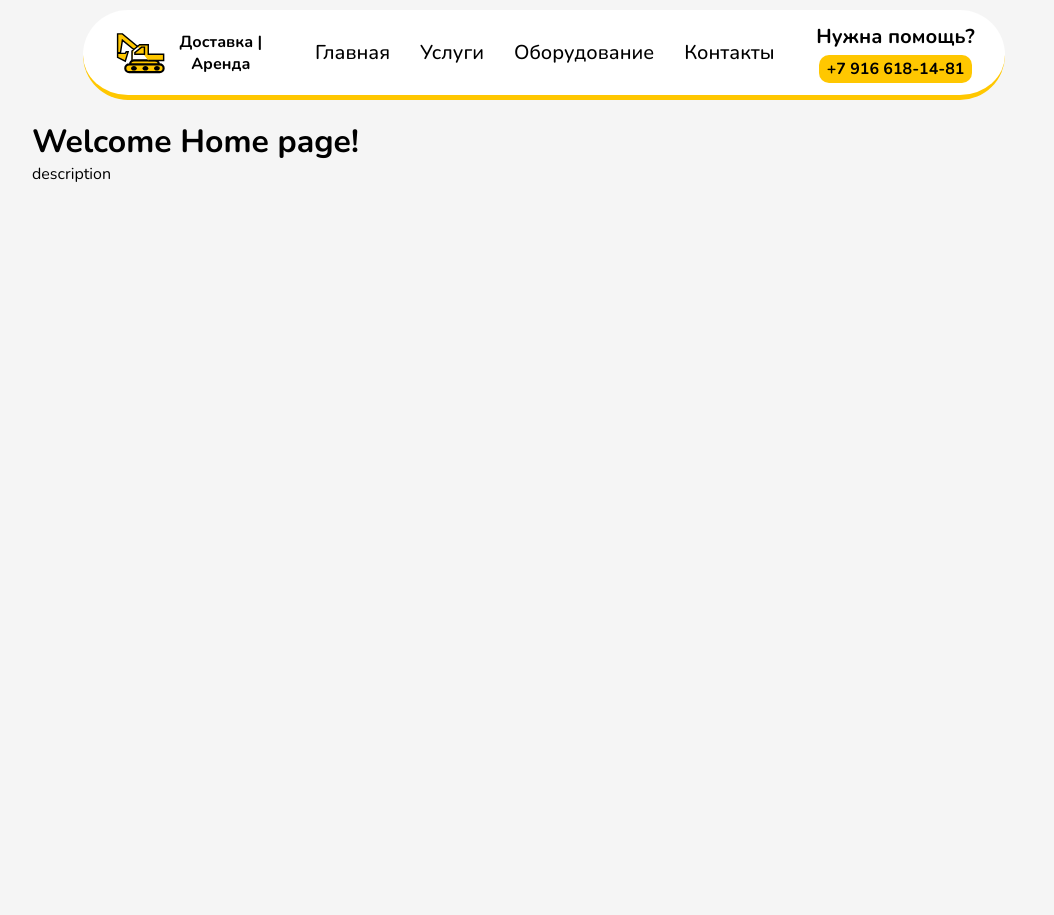
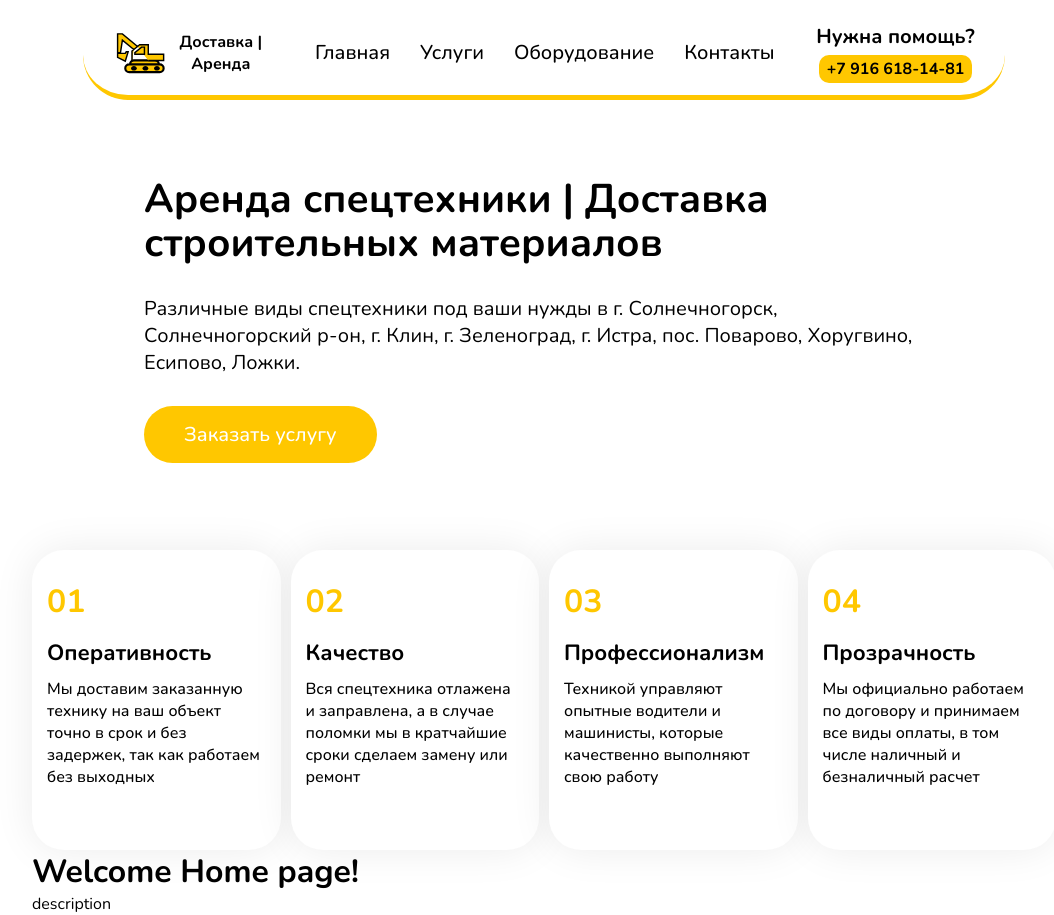
Before and after one commit to 1Slivador1Dali1/cargo-transportation, a React (Vite) app: page / in a window 1280 px wide. Shown: the whole page, without its empty margins (96-1150 px from the left). Before the commit the page ends 800 px from the top, so only its background shows below. Built offline with nearby package versions, Linux system fonts and the light colour scheme.

Commit message:
Creating OurQualitiesBlock and OurQualitiesItem

```diff
--- a/src/components/Hero/index.module.scss
+++ b/src/blocks/Hero/index.module.scss
@@ -10,6 +10,8 @@
   display: flex;
   align-items: center;
   justify-content: center;
+
+  margin-bottom: 30px;
 
   @include respond("xl") {
     height: 500px;
--- /dev/null
+++ b/src/blocks/OurQualitiesBlock/OurQualitiesBlock.jsx
@@ -0,0 +1,44 @@
+import styles from "./index.module.scss";
+import OurQualitiesItem from "../../components/OurQualitiesItem/OurQualitiesItem";
+
+const listItem = [
+  {
+    id: 1,
+    num: "01",
+    title: "Оперативность",
+    text: "Мы доставим  заказанную технику на ваш объект точно в срок и без задержек, так как работаем без выходных",
+  },
+  {
+    id: 2,
+    num: "02",
+    title: "Качество",
+    text: "Вся спецтехника отлажена и заправлена, а в случае поломки мы в кратчайшие сроки сделаем замену или ремонт",
+  },
+  {
+    id: 3,
+    num: "03",
+    title: "Профессионализм",
+    text: "Техникой управляют опытные водители и машинисты, которые качественно выполняют свою работу",
+  },
+  {
+    id: 4,
+    num: "04",
+    title: "Прозрачность",
+    text: "Мы официально работаем по договору и принимаем все виды оплаты, в том числе наличный и безналичный расчет",
+  },
+];
+
+export default function OurQualitiesBlock() {
+  return (
+    <ul className={styles.list}>
+      {listItem.map((item) => (
+        <OurQualitiesItem
+          key={item.id}
+          num={item.num}
+          title={item.title}
+          text={item.text}
+        />
+      ))}
+    </ul>
+  );
+}
--- /dev/null
+++ b/src/blocks/OurQualitiesBlock/index.module.scss
@@ -0,0 +1,15 @@
+@use "@/styles/main.scss" as *;
+@use "@/styles/mixins.scss" as *;
+
+.list {
+  display: flex;
+  flex-direction: column;
+  align-items: center;
+  justify-content: center;
+  gap: 10px;
+
+  @include respond("lg") {
+    flex-direction: row;
+    font-size: 40px;
+  }
+}
--- /dev/null
+++ b/src/components/OurQualitiesItem/OurQualitiesItem.jsx
@@ -0,0 +1,22 @@
+import styles from "./index.module.scss";
+import PropTypes from "prop-types";
+
+OurQualitiesItem.propTypes = {
+  num: PropTypes.string,
+  title: PropTypes.string,
+  text: PropTypes.string,
+};
+
+export default function OurQualitiesItem({ num, title, text }) {
+  return (
+    <>
+      <li className={styles.item}>
+        <h3 className={styles.item__num}>{num}</h3>
+        <div className={styles.item__bottom}>
+          <span className={styles.item__bottom_title}>{title}</span>
+          <p className={styles.item__bottom_text}>{text}</p>
+        </div>
+      </li>
+    </>
+  );
+}
--- /dev/null
+++ b/src/components/OurQualitiesItem/index.module.scss
@@ -0,0 +1,81 @@
+@use "@/styles/main.scss" as *;
+@use "@/styles/mixins.scss" as *;
+
+.item {
+  width: 270px;
+  height: 270px;
+  border-radius: 32px;
+  padding: 15px 15px;
+
+  box-shadow: 0 0 40px 0 rgba(0, 0, 0, 0.08);
+  background: var(--color-white);
+
+  display: flex;
+  flex-direction: column;
+  align-items: start;
+  gap: 15px;
+
+  @include respond("md") {
+    width: 650px;
+    height: 200px;
+    padding: 30px 15px;
+  }
+
+  @include respond("lg") {
+    width: 300px;
+    height: 300px;
+    padding: 30px 15px;
+  }
+
+  @include respond("xl") {
+    width: 370px;
+    height: 370px;
+    padding: 30px;
+  }
+
+  &__num {
+    font-weight: 700;
+    font-size: 32px;
+
+    color: var(--color-accent);
+
+    @include respond("xl") {
+      font-size: 40px;
+    }
+  }
+
+  &__bottom {
+    display: flex;
+    flex-direction: column;
+    align-items: start;
+    justify-content: center;
+    gap: 10px;
+
+    &_title {
+      font-weight: 700;
+      font-size: 20px;
+
+      color: var(--color-black);
+
+      @include respond("lg") {
+        font-size: 22px;
+      }
+
+      @include respond("xl") {
+        font-size: 28px;
+      }
+    }
+
+    &_text {
+      font-weight: 500;
+      font-size: 16px;
+      // line-height: 140%;
+
+      color: var(--color-black);
+
+      @include respond("xl") {
+        font-size: 20px;
+      }
+    }
+  }
+}
--- a/src/pages/Home/Home.jsx
+++ b/src/pages/Home/Home.jsx
@@ -1,9 +1,13 @@
 import Header from "../../components/Header/Header";
+import Hero from "../../blocks/Hero/Hero";
+import OurQualitiesBlock from "../../blocks/OurQualitiesBlock/OurQualitiesBlock";
 
 function Home() {
   return (
     <div>
       <Header />
+      <Hero />
+      <OurQualitiesBlock />
       <h1>Welcome Home page!</h1>
       <p>description</p>
     </div>
--- a/src/styles/main.scss
+++ b/src/styles/main.scss
@@ -9,7 +9,7 @@
 }
 
 body {
-  background-color: #f1f1f1ab;
+  background-color: var(--color-white);
   font-family: "Nunito";
 }
 
```
Also changed, not shown: src/blocks/Hero/Hero.jsx (renamed from src/components/Hero/Hero.jsx).
